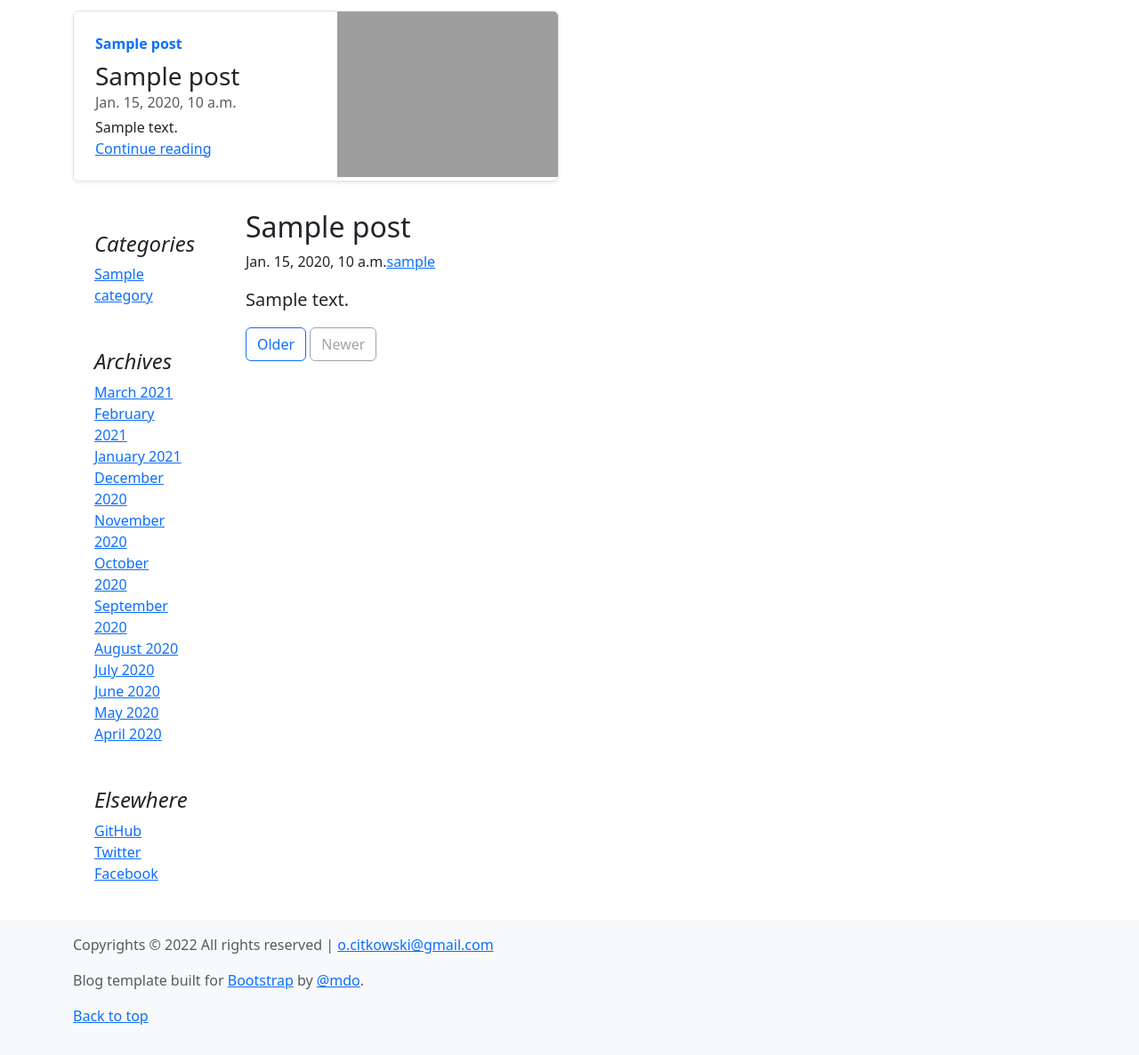
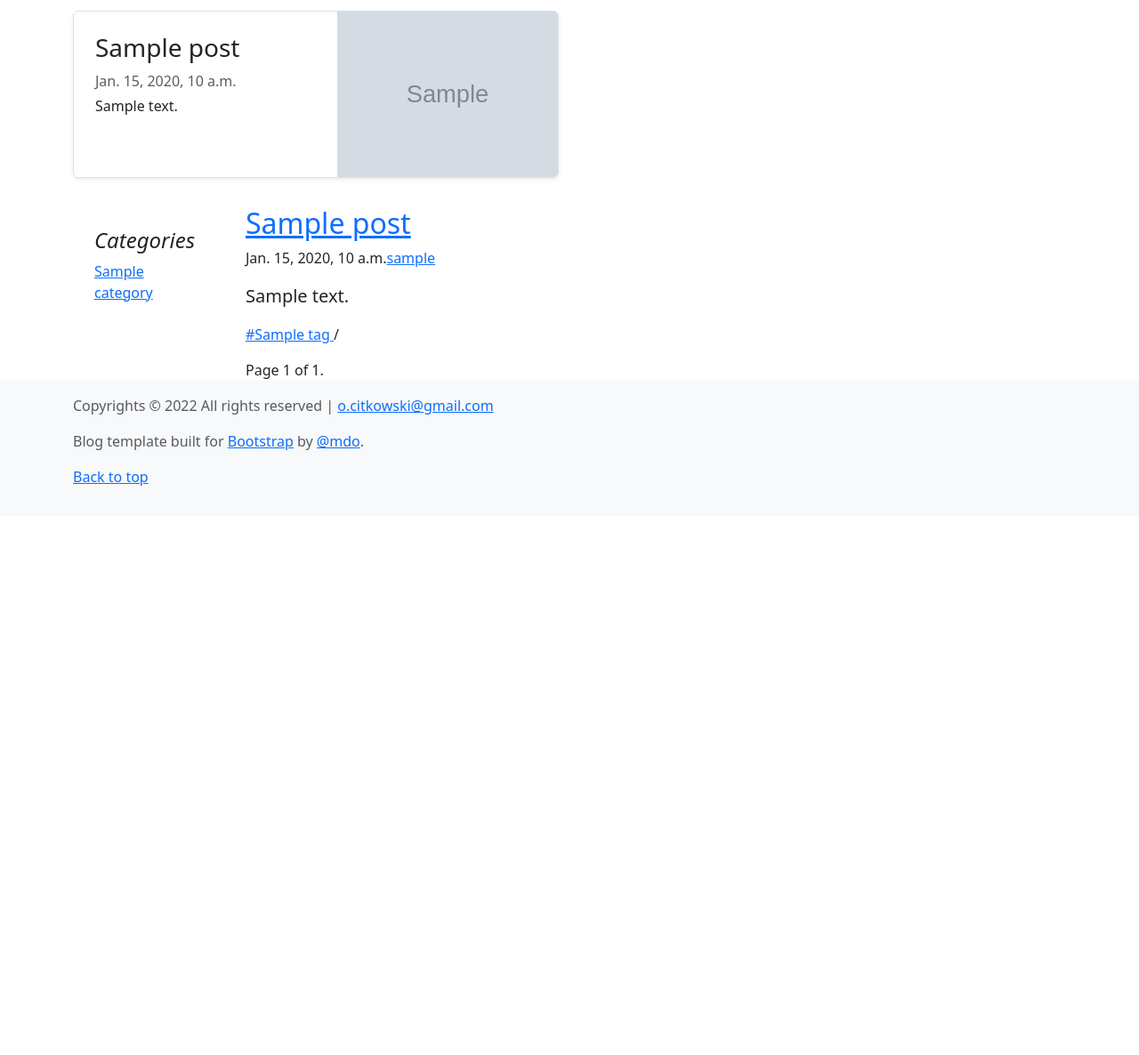
Before and after one commit to OCitkowski/django_projects, a Django app: page /blogs/ in a window 1280 px wide. Shown: the part 107-1293 px from the top of the page at 89% size. After the commit the page ends 653 px from the top, so only its background shows below. Run offline with Django 4.2, Linux system fonts and the light colour scheme; tables that the repository leaves empty hold one stand-in row (values such as "Sample post"); grey boxes marked "Sample" are stand-in pictures; some libraries are stand-ins or nearby versions; grey boxes are pictures that could not be loaded.

Commit message:
add pagination and template fof one post

```diff
--- a/blog/admin.py
+++ b/blog/admin.py
@@ -33,7 +33,7 @@ class PostChangeList(ChangeList):
             model_admin, sortable_by, search_help_text,)
 
         self.prepopulated_fields = {'slug': ('title',)}
-        self.list_display = ['id','action_checkbox', 'title', 'category', 'tag', 'get_products', 'status',
+        self.list_display = ['id','action_checkbox', 'title', 'category', 'tag', 'get_tegs', 'status',
                             'text', 'image', 'date_added', 'date_update', 'owner', ]
         self.list_editable = ['text', 'image', 'category', 'status', 'owner', 'tag']
         self.list_display_links = ['title']
--- a/blog/models.py
+++ b/blog/models.py
@@ -52,19 +52,21 @@ class Post(models.Model):
     owner = models.ForeignKey(User, on_delete=models.CASCADE, blank=True, null=True)
     status = models.CharField(max_length=1, choices=STATUS_CHOICES)
 
+
     class Meta:
         ordering = ['title', 'date_update']
         verbose_name = 'Post'
         verbose_name_plural = 'Posts'
 
-    def get_products(self):
+    def get_tegs(self):
         return "\n".join([p.title for p in self.tag.all()])
+
 
     def __str__(self):
         if len(self.text) >= 50:
-            return f"{self.text[:200]}..."
+            return f"{self.text[:150]}..."
         else:
-            return f"{self.text[:200]}"
+            return f"{self.text[:150]}"
 
     def get_absolute_url(self):
         return reverse("categories_page")
@@ -86,3 +88,26 @@ class Comment(models.Model):
             return f"{self.text[:50]}..."
         else:
             return f"{self.text[:50]}"
+
+
+
+class Pub(models.Model):
+    title = models.CharField(max_length=30)
+
+    class Meta:
+        ordering = ['title']
+
+    def __str__(self):
+        return self.title
+
+
+
+class Art(models.Model):
+    title = models.CharField(max_length=100)
+    pub = models.ManyToManyField(Pub)
+
+    class Meta:
+        ordering = ['title']
+
+    def __str__(self):
+        return self.title
--- a/blog/urls.py
+++ b/blog/urls.py
@@ -1,5 +1,5 @@
 from django.urls import path
-from .views import PostListView, PostCategoryListView, HomeTemplateView, AboutTemplateView, ContactTemplateView
+from .views import PostListView, PostDetailView, PostCategoryListView,  HomeTemplateView, AboutTemplateView, ContactTemplateView
 
 app_name = 'blog_urls'
 urlpatterns = [
@@ -8,6 +8,6 @@ urlpatterns = [
     path('about', AboutTemplateView.as_view(), name='about'),
     path('contact', ContactTemplateView.as_view(), name='contact'),
     path('blogs/', PostListView.as_view(), name='blogs'),
-    path('blog/<slug:category_slug>/', PostCategoryListView.as_view(), name='categories_page'),
-
+    path('blogs/<slug:category_slug>/', PostCategoryListView.as_view(), name='categories_page'),
+    path('blog/<slug:post_slug>/', PostDetailView.as_view(), name='post_page'),
 ]
--- a/blog/views.py
+++ b/blog/views.py
@@ -1,3 +1,5 @@
+import datetime
+
 from django.shortcuts import render, redirect, get_object_or_404
 from django.http import HttpResponse
 from .models import Tag, Post, Category
@@ -39,18 +41,20 @@ class PostListView(ListView):
     model = Post
     template_name = 'blog/index.html'
     context_object_name = 'posts'
+    paginate_by = 3
     # extra_context = {'title': 'main page'}
 
 
     def get_context_data(self, *, object_list=None, **kwargs):
         context = super().get_context_data(**kwargs)
+
         context['title'] = 'Blogs page'
         context['blog_cats'] = Category.objects.all()
         context['blog_tags'] = Tag.objects.all()
         context['menu'] = menu
         first_posts = Post.objects.filter(status='p').order_by('-date_update')[:2]
         context['first_posts'] = first_posts
-
+        context['months_of_year'] = set(post.date_added.strftime("%B %Y") for post in self.get_queryset())
 
         return context
 
@@ -63,6 +67,7 @@ class PostCategoryListView(ListView):
     template_name = 'blog/index.html'
     context_object_name = 'posts'
     slug_url_kwarg = 'category_slug'
+    paginate_by = 3
 
     def get_context_data(self, *, object_list=None, **kwargs):
         context = super().get_context_data(**kwargs)
@@ -74,16 +79,19 @@ class PostCategoryListView(ListView):
         first_posts = Post.objects.filter(status='p').order_by('-date_update')[:0]
         context['first_posts'] = first_posts
 
+        return context
+
+
+    def get_queryset(self):
         category_id = Category.objects.get(slug=self.kwargs['category_slug']).id
-        posts = Post.objects.filter(status='p', category=category_id).order_by('-date_added')
-        context['posts'] = posts
+        queryset = Post.objects.filter(status='p', category=category_id).order_by('-date_added')
 
-        return context
+        return queryset
 
 
 class PostDetailView(DetailView):
     model = Post
-    template_name = 'blog/404.html'
+    template_name = 'blog/post.html'
     slug_url_kwarg = 'post_slug'
     context_object_name = 'post'
 
@@ -93,4 +101,5 @@ class PostDetailView(DetailView):
         context['title'] = 'Main page'
         context['categories'] = Category.objects.all()
         context['menu'] = menu
+
         return context
--- a/templates/blog/index.html
+++ b/templates/blog/index.html
@@ -2,7 +2,7 @@
 {% load static %}
 
 {% block title%}
-	<title> Blog </title>
+<title> {{ title }} </title>
 {% endblock title %}
 
 
@@ -10,20 +10,24 @@
 <main class="container">
 
   <div class="row mb-2">
-    {% for post in first_posts %}
+    {% for post_f in first_posts %}
+
     <div class="col-md-6">
       <div class="row g-0 border rounded overflow-hidden flex-md-row mb-4 shadow-sm h-md-250 position-relative">
+
         <div class="col p-4 d-flex flex-column position-static">
-          <strong class="d-inline-block mb-2 text-primary">{{ post.title }}</strong>
-          <h3 class="mb-0">{{ post.title }}</h3>
-          <div class="mb-1 text-muted">{{ post.date_update }}</div>
-          <p class="card-text mb-auto">{{ post }}</p>
-          <a href="#" class="stretched-link">Continue reading</a>
+          <h3 class="blog-post-title">{{ post_f.title }}</h3>
+          <div class="mb-1 text-muted">{{ post_f.date_update }}</div>
+          <p class="card-text mb-auto">{{ post_f }}</p>
+          <a href="{% url 'blog_urls:post_page' post_f.slug %}" class="stretched-link"> </a>
         </div>
 
         <div class="col">
-             <img class="img-fluid" src="{% static 'blog/images/img1.jpg' %}" alt="New York" >
+          {% if post_f.image %}
+            <img class="img-fluid" src="{{ post_f.image.url }}" alt={{ post_f.title }}>
+          {% endif %}
         </div>
+
       </div>
     </div>
     {% empty %}
@@ -48,32 +52,7 @@
           </ol>
         </div>
 
-        <div class="p-4">
-          <h4 class="fst-italic">Archives</h4>
-          <ol class="list-unstyled mb-0">
-            <li><a href="#">March 2021</a></li>
-            <li><a href="#">February 2021</a></li>
-            <li><a href="#">January 2021</a></li>
-            <li><a href="#">December 2020</a></li>
-            <li><a href="#">November 2020</a></li>
-            <li><a href="#">October 2020</a></li>
-            <li><a href="#">September 2020</a></li>
-            <li><a href="#">August 2020</a></li>
-            <li><a href="#">July 2020</a></li>
-            <li><a href="#">June 2020</a></li>
-            <li><a href="#">May 2020</a></li>
-            <li><a href="#">April 2020</a></li>
-          </ol>
-        </div>
 
-        <div class="p-4">
-          <h4 class="fst-italic">Elsewhere</h4>
-          <ol class="list-unstyled">
-            <li><a href="#">GitHub</a></li>
-            <li><a href="#">Twitter</a></li>
-            <li><a href="#">Facebook</a></li>
-          </ol>
-        </div>
       </div>
     </div>
 
@@ -81,14 +60,15 @@
 
       {% for post in posts %}
       <article class="blog-post">
-        <h2 class="blog-post-title">{{ post.title }}</h2>
+        <h2 class="blog-post-title"><a href="{% url 'blog_urls:post_page' post.slug %}"> {{ post.title }} </a></h2>
         <p class="blog-post-meta">{{ post.date_update }}<a href="#">{{ post.owner }}</a></p>
         <blockquote class="blockquote">
           <p> {{ post }}</p>
         </blockquote>
-        <p class="blog-footer">
-
-          {{ post.teg }}
+        <p class="blog-post-meta">
+          {% for tag in post.tag.all %}
+          <a href="#"> #{{ tag }} </a> <a> / </a>
+          {% endfor %}
         </p>
 
       </article>
@@ -96,10 +76,24 @@
       <li>Sorry, no post in this list.</li>
       {% endfor %}
 
-      <nav class="blog-pagination" aria-label="Pagination">
-        <a class="btn btn-outline-primary" href="#">Older</a>
-        <a class="btn btn-outline-secondary disabled" href="#" tabindex="-1" aria-disabled="true">Newer</a>
-      </nav>
+      <div class="blog-pagination" aria-label="Pagination">
+    <span class="step-links">
+        {% if page_obj.has_previous %}
+            <a class="btn btn-outline-primary" href="?page=1">&laquo; first</a>
+            <a class="btn btn-outline-primary" href="?page={{ page_obj.previous_page_number }}">previous</a>
+        {% endif %}
+
+        <span class="current">
+            Page {{ page_obj.number }} of {{ page_obj.paginator.num_pages }}.
+        </span>
+
+        {% if page_obj.has_next %}
+            <a class="btn btn-outline-primary" href="?page={{ page_obj.next_page_number }}">next</a>
+            <a class="btn btn-outline-secondary enabled" href="?page={{ page_obj.paginator.num_pages }}"
+               aria-disabled="false">last &raquo;</a>
+        {% endif %}
+    </span>
+      </div>
 
     </div>
 
```
Also changed, not shown: templates/blog/post.html (added, +74 -0 lines).
